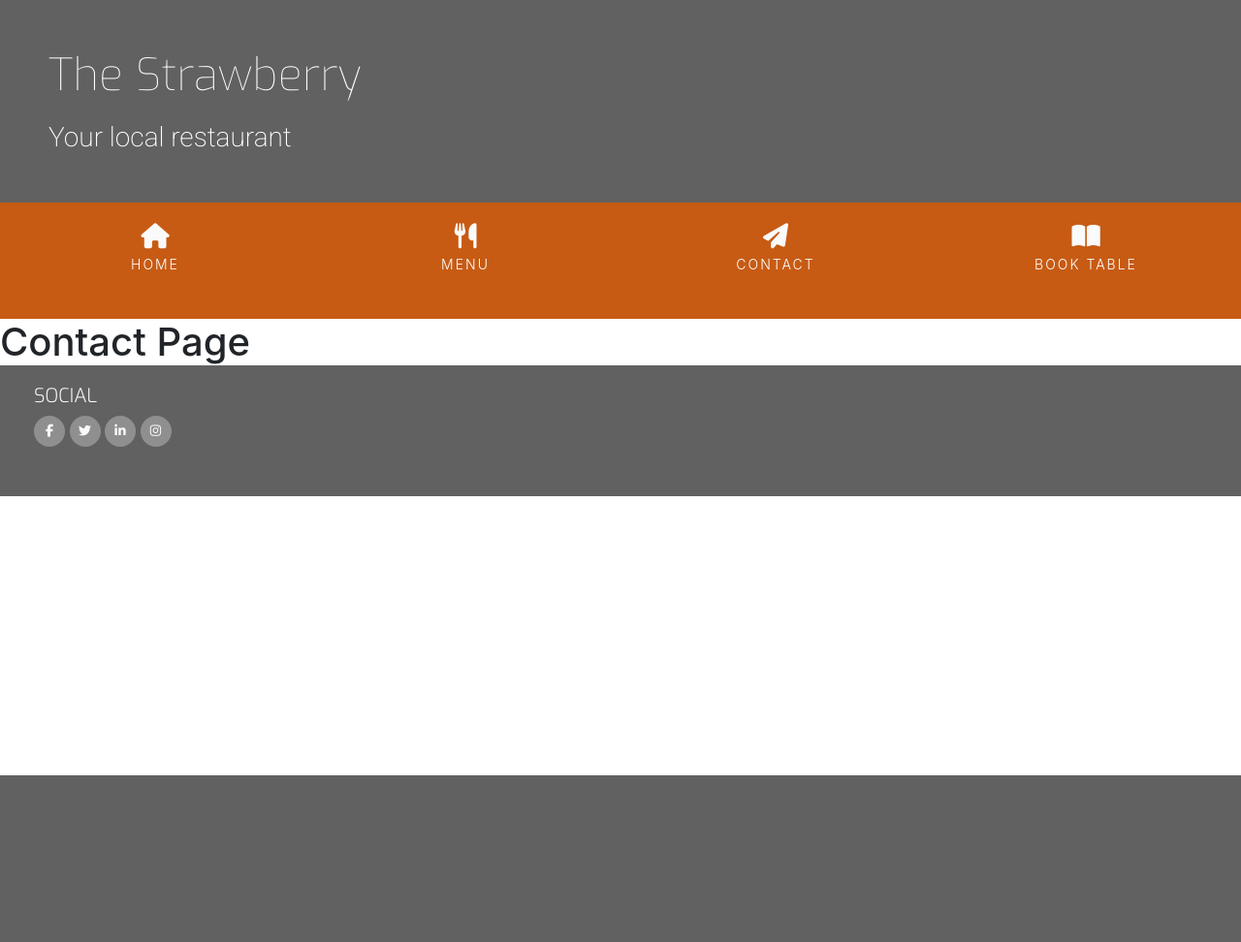
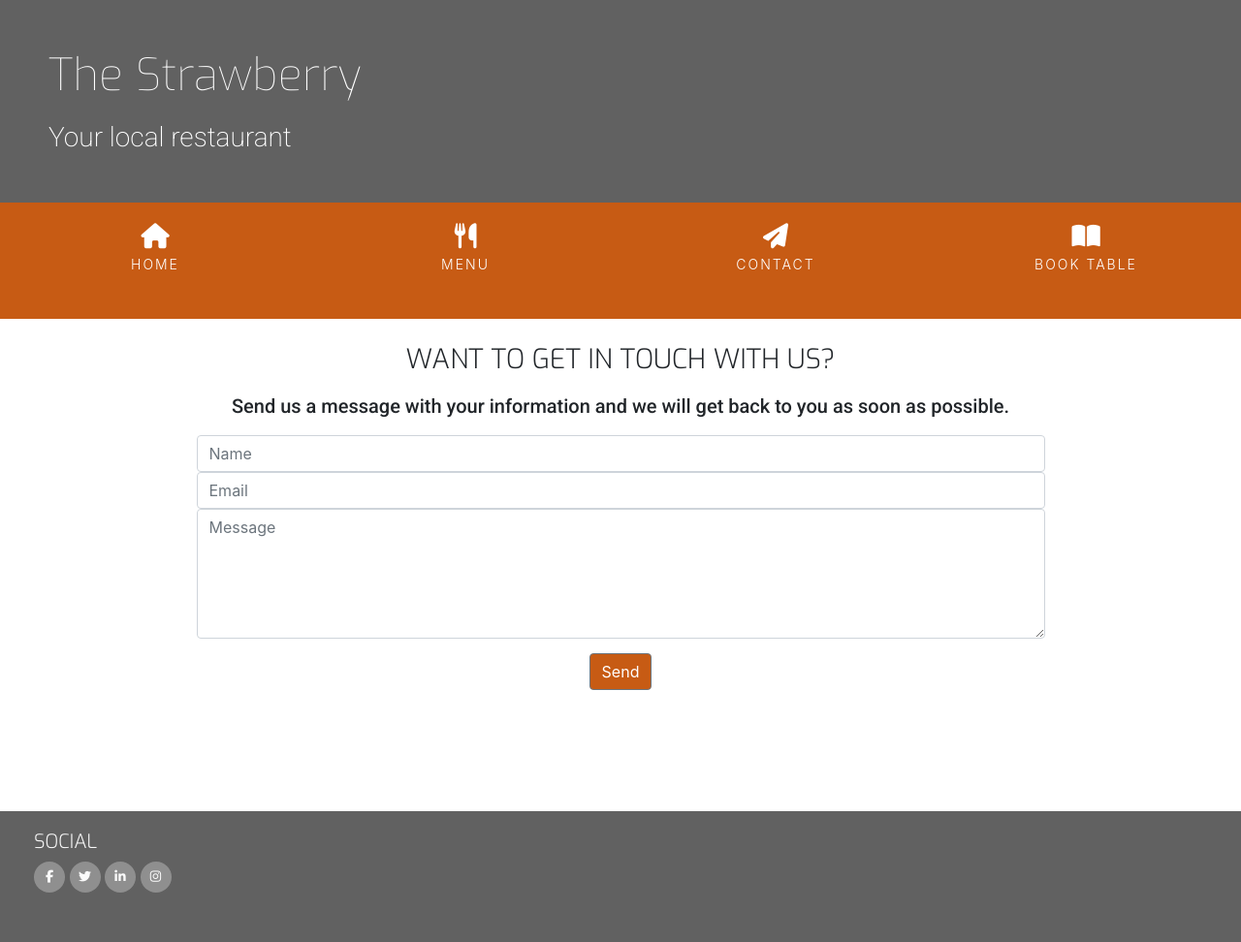
Before and after one commit to Ehnvik/my-restaurant, a Flask app: page /contact in a window 1280 px wide. Shown: the whole page at 97% size. Before the commit the page ends 800 px from the top, so only its background shows below. Run offline with Flask 2, Linux system fonts and the light colour scheme; some libraries are stand-ins or nearby versions.

Commit message:
Connect contact form with sendEmail.js file and EmailJS

```diff
--- a/static/css/style.css
+++ b/static/css/style.css
@@ -110,7 +110,7 @@ header {
 .menuitem a i {
     padding-top: 22px;
     display: block;
-    color: #fafafa;
+    color: #fff;
     font-size: 26px;
 }
 
@@ -250,11 +250,34 @@ h5 {
     transform: scale(1.1);
 }
 
+
+/*--------------------------------------------Contact-Page*/
+
+.contact-heading {
+    font-family: "Exo", sans-serif;
+    font-weight: 300;
+    margin-top: 25px;
+    margin-bottom: 20px;
+}
+
+.center-form {
+    padding-top: 10px;
+    margin: 0 auto;
+    max-width: 70%;
+}
+
+button[type="submit"] {
+    margin-top: 15px;
+    margin-bottom: 125px;
+    background-color: #c75b14;
+    color: #fff;
+}
+
 /* ----------------------------------------Footer */
 
 footer {
     background-color: rgb(97, 97, 97);
-    color: #fafafa;
+    color: #fff;
     min-height: 120px;
     margin: 0;
 }
--- /dev/null
+++ b/static/js/sendEmail.js
@@ -0,0 +1,16 @@
+function sendMail(contactForm) {
+    emailjs.send("the_strawberry","the_strawberry", {
+        "from_name": contactForm.name.value,
+        "from_email": contactForm.emailaddress.value,
+        "message": contactForm.message.value
+    })
+    .then(
+        function(response) {
+            console.log("Success!", response);
+        },
+        function(error) {
+            console.log("Failed!", error);
+        }
+    );
+    return false;
+}
--- a/templates/base.html
+++ b/templates/base.html
@@ -9,6 +9,14 @@
     <link rel="stylesheet" href="https://cdnjs.cloudflare.com/ajax/libs/hover.css/2.1.1/css/hover-min.css" type="text/css" />
     <link rel="stylesheet" href="{{ url_for('static', filename='css/style.css') }}">
     <title>The Strawberry</title>
+    <script type="text/javascript"
+        src="https://cdn.jsdelivr.net/npm/@emailjs/browser@3/dist/email.min.js">
+</script>
+<script type="text/javascript">
+   (function(){
+      emailjs.init("user_wT6mLUw23VdJkZmmUtaiU");
+   })();
+</script>
 </head>
 <body>
     <!---Header-->
@@ -80,6 +88,7 @@
             </div>
         </div>
     </footer>
+    <script src="{{ url_for('static', filename='js/sendEmail.js') }}"></script>
     {% block content2 %}
     {% endblock %}
 </body>
--- a/templates/book-table.html
+++ b/templates/book-table.html
@@ -1,4 +1,4 @@
-{% extends "base.html" %}
+ {% extends "base.html" %}
 {% block content1 %}
 <h1>Book Table Page</h1>
 {% endblock %}
--- a/templates/contact.html
+++ b/templates/contact.html
@@ -1,6 +1,30 @@
 {% extends "base.html" %}
 {% block content1 %}
-<h1>Contact Page</h1>
+
+<section class="container-fluid">
+    <div class="row bg-color-contact">
+        <div class="col">
+            <h3 class="contact-heading uppercase text-center">Want to get in touch with us?</h3>
+            <h5 class="text-center">Send us a message with your information and we will get back to you as soon as possible.</h5>
+
+            <div class="center-form">
+                <form insubmit="return sendMail(this);">
+                    <input type="text" name="name" id="fullname" class="form-control" placeholder="Name" required />
+                    <input type="email" name="email" id="emailaddress" class="form-control" placeholder="Email" required />
+                    <textarea rows="5" name="message" id="message" class="form-control" placeholder="Message"></textarea>
+                    <div class="form-row text-center">
+                        <div class="col">
+                            <button type="submit" class="btn btn-secondary">Send</button>
+                        </div>
+                    </div>
+                </form>
+            </div>
+
+        </div>
+    </div>
+
+</section>
+
 {% endblock %}
 
 {% block content2 %}
```
